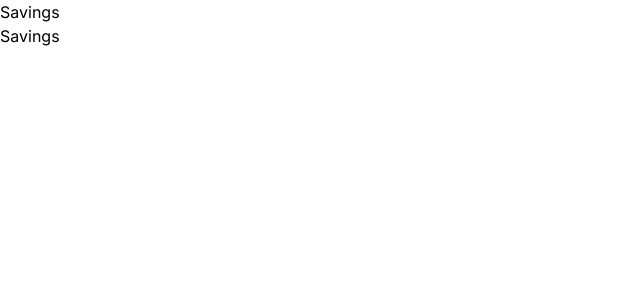
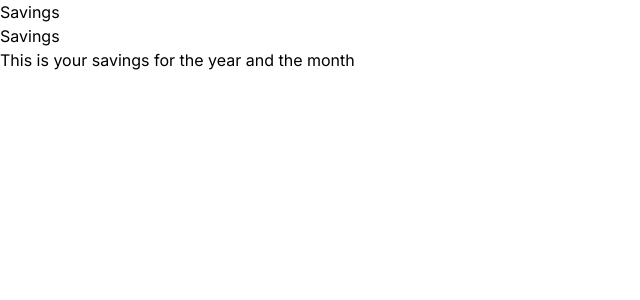
Before and after one commit to Maxwell011/moni-finance, a Next.js app: page /savings in a window 1280 px wide. Shown: the top 300 px of the page, without its empty margins (0-640 px from the left). Built offline with nearby package versions, Linux system fonts and the light colour scheme.

Commit message:
Add savings description

```diff
--- a/src/app/savings/page.tsx
+++ b/src/app/savings/page.tsx
@@ -3,6 +3,7 @@ const page = () => {
     <div>
       <h1>Savings</h1>
       <h1>Savings</h1>
+      <p>This is your savings for the year and the month</p>
     </div>
   );
 };
```
